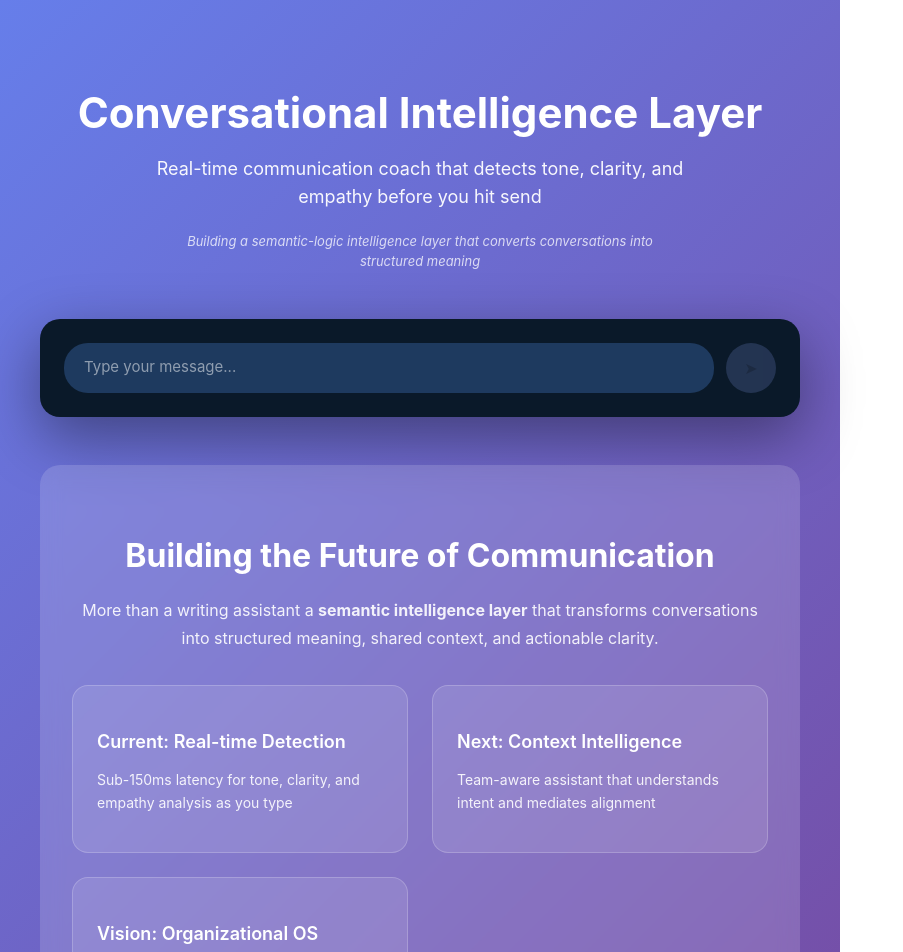
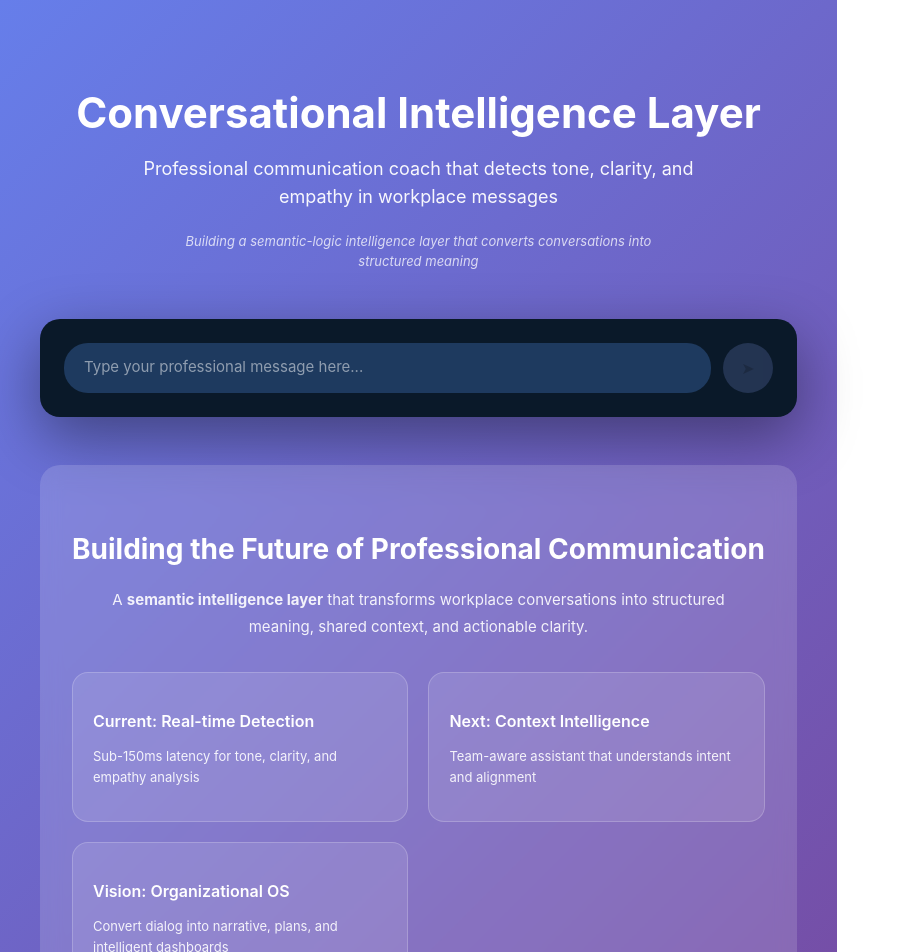
Before and after one commit to midhunjyothis/conversational-intelligence-layer, a React (Vite) app in the folder apps/conversational-intelligence-layer-demo/: page / in a window 1280 px wide. Shown: the top 952 px of the page, without its empty margins (0-903 px from the left). Built offline with nearby package versions, Linux system fonts and the light colour scheme.

Commit message:
Refine UI logic: skip casual greetings, smart suggestion triggers, color-coded scores

```diff
--- a/apps/conversational-intelligence-layer-demo/src/AppRedesign.tsx
+++ b/apps/conversational-intelligence-layer-demo/src/AppRedesign.tsx
@@ -18,12 +18,31 @@ export const AppRedesign: React.FC = () => {
 
     const onEvaluate = async () => {
         if (!text.trim()) return;
+
+        // Skip analysis for very short messages or casual greetings
+        const wordCount = text.trim().split(/\s+/).length;
+        if (wordCount <= 3) {
+            const casualPatterns = /^(hi|hey|hello|thanks|thank you|ok|okay|sure|yes|no|good|great|awesome|fine|noted|got it|will do|done)\b/i;
+            if (casualPatterns.test(text.trim())) {
+                setShowSuggestion(false);
+                setInsights(null);
+                return;
+            }
+        }
+
         const message: MessageIn = { text, context: defaultContext };
         setLoading(true);
         try {
             const result = await evaluateMessage(message);
-            setInsights(result);
-            setShowSuggestion(true);
+
+            // Only show suggestions if MQS is below 85 or there are actual issues
+            if (result.mqs < 85 || result.detections.length > 0) {
+                setInsights(result);
+                setShowSuggestion(true);
+            } else {
+                setInsights(result);
+                setShowSuggestion(false);
+            }
         } finally {
             setLoading(false);
         }
@@ -38,7 +57,7 @@ export const AppRedesign: React.FC = () => {
 
         const timer = setTimeout(() => {
             onEvaluate();
-        }, 2000);
+        }, 2500); // Increased to 2.5 seconds to reduce constant triggering
 
         return () => clearTimeout(timer);
     }, [text]);
@@ -58,7 +77,7 @@ export const AppRedesign: React.FC = () => {
                 <div className="hero">
                     <h1>Conversational Intelligence Layer</h1>
                     <p className="hero-subtitle">
-                        Real-time communication coach that detects tone, clarity, and empathy before you hit send
+                        Professional communication coach that detects tone, clarity, and empathy in workplace messages
                     </p>
                     <p className="hero-tagline">
                         Building a semantic-logic intelligence layer that converts conversations into structured meaning
@@ -85,15 +104,17 @@ export const AppRedesign: React.FC = () => {
                                 </div>
 
                                 <div style={{ display: 'flex', flexWrap: 'wrap', gap: '8px', marginBottom: '16px' }}>
-                                    <div className="suggestion-chip">
-                                        <span>💬</span> Change tone to polite
-                                    </div>
-                                    <div className="suggestion-chip">
-                                        <span>✍️</span> Grammar correction
-                                    </div>
-                                    <div className="suggestion-chip">
-                                        <span>🎯</span> Make simpler
-                                    </div>
+                                    {insights.detections.map((detection, idx) => (
+                                        <div key={idx} className="suggestion-chip">
+                                            <span>
+                                                {detection.type.includes('tone') && '💬'}
+                                                {detection.type.includes('clarity') && '🔍'}
+                                                {detection.type.includes('empathy') && '❤️'}
+                                                {detection.type.includes('grammar') && '✍️'}
+                                            </span>
+                                            {detection.type.replace(/_/g, ' ')}
+                                        </div>
+                                    ))}
                                 </div>
 
                                 <div style={{
@@ -134,7 +155,7 @@ export const AppRedesign: React.FC = () => {
                             className="message-input"
                             value={text}
                             onChange={e => setText(e.target.value)}
-                            placeholder="Type your message..."
+                            placeholder="Type your professional message here..."
                             rows={1}
                             onKeyDown={e => {
                                 if (e.key === 'Enter' && !e.shiftKey) {
@@ -159,51 +180,72 @@ export const AppRedesign: React.FC = () => {
                             <div style={{ fontSize: '14px', color: '#666', marginBottom: '8px', textTransform: 'uppercase', letterSpacing: '1px' }}>
                                 Message Quality Score
                             </div>
-                            <div style={{ fontSize: '64px', fontWeight: '700', color: '#667eea' }}>
+                            <div style={{
+                                fontSize: '64px',
+                                fontWeight: '700',
+                                color: insights.mqs >= 85 ? '#4caf50' : insights.mqs >= 70 ? '#667eea' : '#ff9800'
+                            }}>
                                 {insights.mqs}
                             </div>
-                            <div style={{ fontSize: '14px', color: '#999' }}>out of 100</div>
+                            <div style={{ fontSize: '14px', color: '#999' }}>
+                                {insights.mqs >= 85 ? 'Excellent communication' : insights.mqs >= 70 ? 'Good, minor improvements suggested' : 'Needs improvement'}
+                            </div>
                         </div>
 
-                        <div style={{ display: 'grid', gridTemplateColumns: 'repeat(auto-fit, minmax(120px, 1fr))', gap: '16px' }}>
+                        <div style={{ display: 'grid', gridTemplateColumns: 'repeat(auto-fit, minmax(120px, 1fr))', gap: '16px', marginBottom: '24px' }}>
                             {Object.entries(insights.sub_scores).map(([key, value]) => (
                                 <div key={key} style={{ textAlign: 'center', padding: '16px', background: '#f8f9fa', borderRadius: '12px' }}>
                                     <div style={{ fontSize: '11px', textTransform: 'uppercase', color: '#999', marginBottom: '8px' }}>
                                         {key}
                                     </div>
-                                    <div style={{ fontSize: '28px', fontWeight: '600', color: '#667eea' }}>
+                                    <div style={{ fontSize: '28px', fontWeight: '600', color: value >= 80 ? '#4caf50' : value >= 65 ? '#667eea' : '#ff9800' }}>
                                         {value}
                                     </div>
                                 </div>
                             ))}
                         </div>
+
+                        {insights.detections.length > 0 && (
+                            <div style={{ marginTop: '24px' }}>
+                                <h3 style={{ fontSize: '16px', marginBottom: '12px', color: '#666' }}>Issues Detected</h3>
+                                {insights.detections.map((detection, idx) => (
+                                    <div key={idx} style={{
+                                        padding: '12px',
+                                        marginBottom: '8px',
+                                        background: '#fff3cd',
+                                        borderRadius: '8px',
+                                        fontSize: '14px',
+                                        color: '#856404'
+                                    }}>
+                                        <strong>{detection.type.replace(/_/g, ' ')}</strong>: "{detection.evidence}"
+                                    </div>
+                                ))}
+                            </div>
+                        )}
                     </div>
                 )}
 
                 {/* Vision & Roadmap */}
                 <div style={{ marginTop: '48px', padding: '40px 32px', background: 'rgba(255,255,255,0.15)', borderRadius: '20px', color: 'white', backdropFilter: 'blur(10px)' }}>
-                    <h2 style={{ fontSize: '32px', marginBottom: '16px', textAlign: 'center', fontWeight: '700' }}>Building the Future of Communication</h2>
-                    <p style={{ fontSize: '16px', lineHeight: '1.8', marginBottom: '32px', textAlign: 'center', opacity: 0.9, maxWidth: '700px', margin: '0 auto 32px' }}>
-                        More than a writing assistant a <strong>semantic intelligence layer</strong> that transforms conversations into structured meaning, shared context, and actionable clarity.
+                    <h2 style={{ fontSize: '28px', marginBottom: '16px', textAlign: 'center', fontWeight: '700' }}>Building the Future of Professional Communication</h2>
+                    <p style={{ fontSize: '15px', lineHeight: '1.8', textAlign: 'center', opacity: 0.9, maxWidth: '650px', margin: '0 auto 32px' }}>
+                        A <strong>semantic intelligence layer</strong> that transforms workplace conversations into structured meaning, shared context, and actionable clarity.
                     </p>
 
-                    <div style={{ display: 'grid', gridTemplateColumns: 'repeat(auto-fit, minmax(280px, 1fr))', gap: '24px' }}>
-                        <div style={{ background: 'rgba(255,255,255,0.1)', padding: '24px', borderRadius: '16px', border: '1px solid rgba(255,255,255,0.2)' }}>
-                            <div style={{ fontSize: '32px', marginBottom: '12px' }}></div>
-                            <h3 style={{ fontSize: '18px', marginBottom: '12px', fontWeight: '600' }}>Current: Real-time Detection</h3>
-                            <p style={{ fontSize: '14px', opacity: 0.9, lineHeight: '1.6' }}>Sub-150ms latency for tone, clarity, and empathy analysis as you type</p>
+                    <div style={{ display: 'grid', gridTemplateColumns: 'repeat(auto-fit, minmax(250px, 1fr))', gap: '20px' }}>
+                        <div style={{ background: 'rgba(255,255,255,0.1)', padding: '20px', borderRadius: '16px', border: '1px solid rgba(255,255,255,0.2)' }}>
+                            <h3 style={{ fontSize: '16px', marginBottom: '10px', fontWeight: '600' }}>Current: Real-time Detection</h3>
+                            <p style={{ fontSize: '13px', opacity: 0.9, lineHeight: '1.6' }}>Sub-150ms latency for tone, clarity, and empathy analysis</p>
                         </div>
 
-                        <div style={{ background: 'rgba(255,255,255,0.1)', padding: '24px', borderRadius: '16px', border: '1px solid rgba(255,255,255,0.2)' }}>
-                            <div style={{ fontSize: '32px', marginBottom: '12px' }}></div>
-                            <h3 style={{ fontSize: '18px', marginBottom: '12px', fontWeight: '600' }}>Next: Context Intelligence</h3>
-                            <p style={{ fontSize: '14px', opacity: 0.9, lineHeight: '1.6' }}>Team-aware assistant that understands intent and mediates alignment</p>
+                        <div style={{ background: 'rgba(255,255,255,0.1)', padding: '20px', borderRadius: '16px', border: '1px solid rgba(255,255,255,0.2)' }}>
+                            <h3 style={{ fontSize: '16px', marginBottom: '10px', fontWeight: '600' }}>Next: Context Intelligence</h3>
+                            <p style={{ fontSize: '13px', opacity: 0.9, lineHeight: '1.6' }}>Team-aware assistant that understands intent and alignment</p>
                         </div>
 
-                        <div style={{ background: 'rgba(255,255,255,0.1)', padding: '24px', borderRadius: '16px', border: '1px solid rgba(255,255,255,0.2)' }}>
-                            <div style={{ fontSize: '32px', marginBottom: '12px' }}></div>
-                            <h3 style={{ fontSize: '18px', marginBottom: '12px', fontWeight: '600' }}>Vision: Organizational OS</h3>
-                            <p style={{ fontSize: '14px', opacity: 0.9, lineHeight: '1.6' }}>Convert dialog into narrative, plans, actions, and intelligent dashboards</p>
+                        <div style={{ background: 'rgba(255,255,255,0.1)', padding: '20px', borderRadius: '16px', border: '1px solid rgba(255,255,255,0.2)' }}>
+                            <h3 style={{ fontSize: '16px', marginBottom: '10px', fontWeight: '600' }}>Vision: Organizational OS</h3>
+                            <p style={{ fontSize: '13px', opacity: 0.9, lineHeight: '1.6' }}>Convert dialog into narrative, plans, and intelligent dashboards</p>
                         </div>
                     </div>
                 </div>
```
Also changed, not shown: 2 other files (tests, documents, lock files or other folders).
